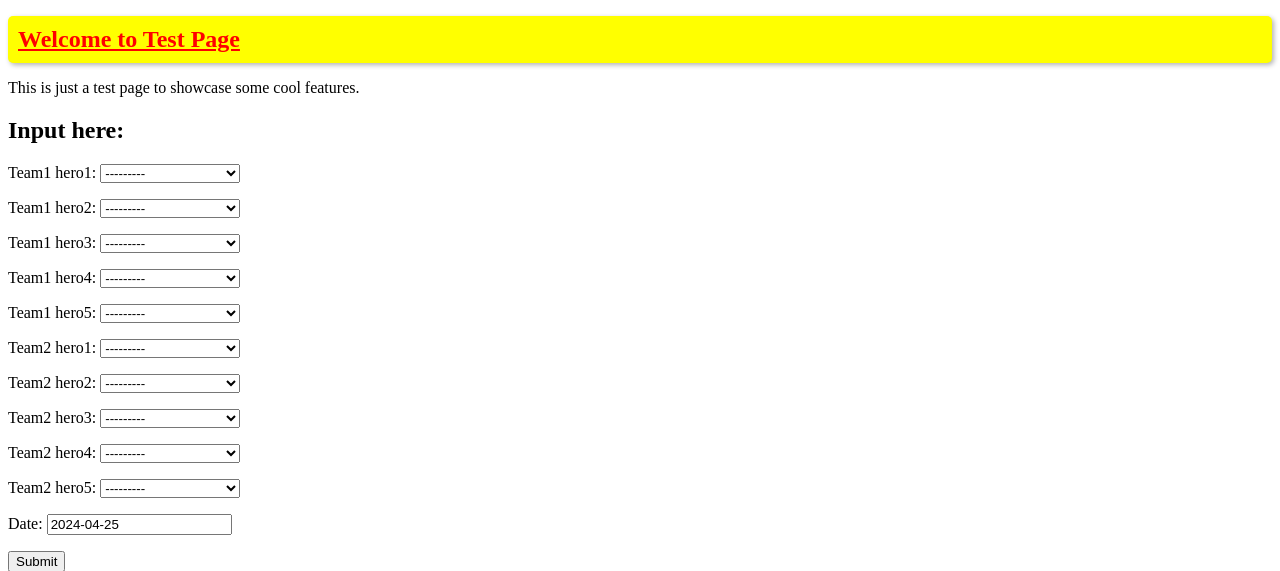
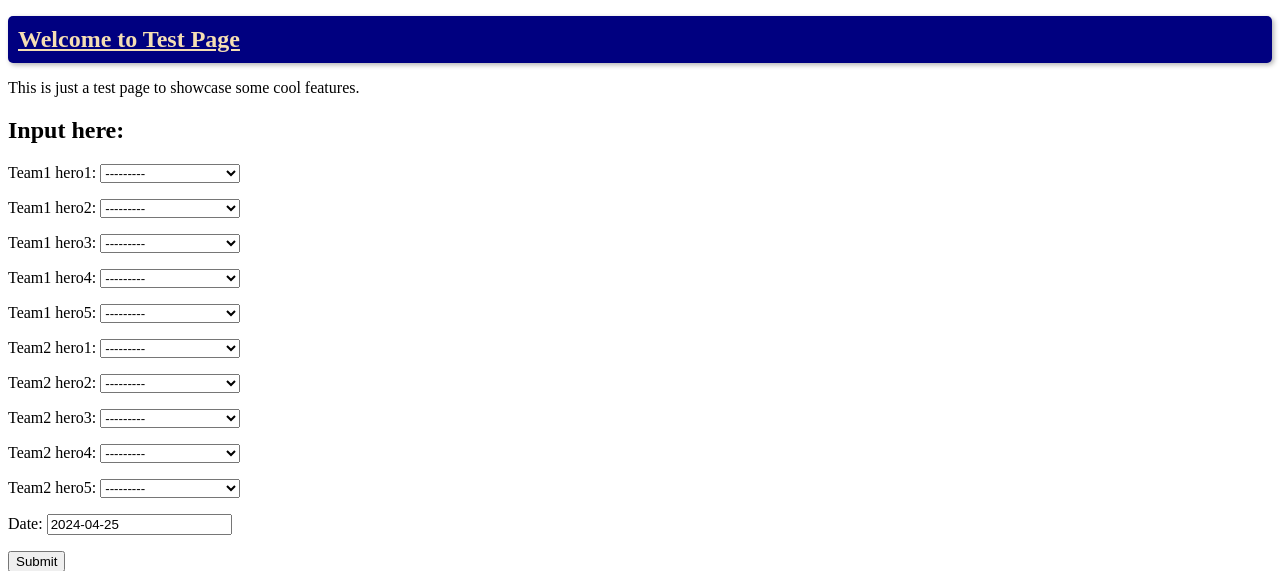
Before and after one commit to inskyeee/django-win-prediction, a Django app: page / in a window 1280 px wide. Shown: the top 571 px of the page. Run offline with Django 5.2, Linux system fonts and the light colour scheme; parts of the project's set-up code (start-up, migrations or seed data) failed here and were passed over.

Commit message:
Nothing important

```diff
--- a/Web/static/style.css
+++ b/Web/static/style.css
@@ -1,9 +1,9 @@
 .test {
-    color: red;
+    color: wheat;
     font-size: 24px;
     font-weight: bold;
     text-decoration: underline;
-    background-color: yellow;
+    background-color: navy;
     padding: 10px;
     border-radius: 5px;
     box-shadow: 2px 2px 5px rgba(0, 0, 0, 0.3);
```
